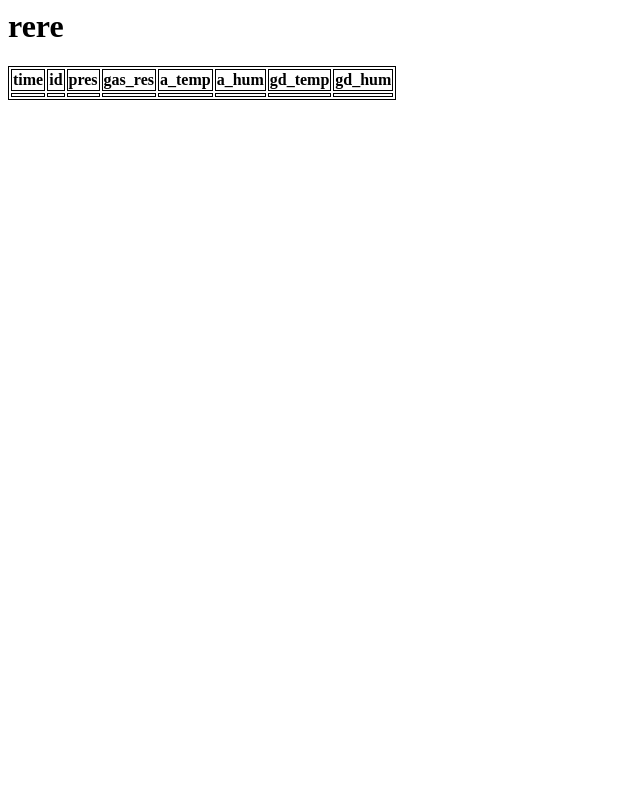
After one commit to a1eaiactaest/dht11, a Flask app: template templates/notsim.html in a window 1280 px wide. The commit adds this page. Shown: the whole page, without its empty margins (0-640 px from the left). Run offline with Flask 2, Linux system fonts and the light colour scheme; the template is opened without the code that fills it, so the values that code supplies are empty; some libraries are stand-ins or nearby versions.

Commit message:
run with run.sh

```diff
--- a/db.py
+++ b/db.py
@@ -5,14 +5,19 @@ from connection import Connection
 import time
 import os
 
+SIM = os.getenv('SIM', None) is not None
+
 READ = os.getenv('READ', None) is not None
 WRITE = os.getenv('WRITE', None) is not None
 CLEAR = os.getenv('CLEAR', None) is not None
 
 class Database:
-  def __init__(self, MODE):
-    self.MODE = MODE
-    self.serial_connection = Connection('/dev/ttyACM0')
+  def __init__(self, sim_mode):
+    self.sim_mode = sim_mode is not None
+    if self.sim_mode:
+      self.serial_connection = Connection('/dev/ttyACM0', True)
+    else:
+      self.serial_connection = Connection('/dev/ttyACM0', False)
     self.conn = sqlite3.connect('serial_archive.db', check_same_thread=False)
     self.cur = self.conn.cursor()
     self.init_db()
@@ -24,7 +29,7 @@ class Database:
       pass
 
   def init_db(self):
-    if self.MODE == "SIM":
+    if SIM:
       data_table = """CREATE TABLE IF NOT EXISTS serial_data (
                       time      text,
                       id        integer,
@@ -48,11 +53,16 @@ class Database:
                       a_hum     real,
                       gd_temp   real,
                       gd_hum    real);"""
+
     self.create_table(data_table)
 
   def append_td(self, data: dict):
-    sql = "INSERT INTO serial_data VALUES (?,?,?,?,?,?,?,?)"
+    if SIM:
+      sql = "INSERT INTO serial_data VALUES (?,?,?,?,?,?,?,?,?,?,?,?)"
+    else:
+      sql = "INSERT INTO serial_data VALUES (?,?,?,?,?,?,?,?)"
     sql_data = [v for k,v in data.items()]
+    print(sql_data)
     self.cur.execute(sql, sql_data)
     self.conn.commit()
 
@@ -77,7 +87,10 @@ class Database:
 
 
 if __name__ == "__main__":
-  db = Database('SIM')
+  if SIM:
+    db = Database(True)
+  else:
+    db = Database()
   if WRITE:
     while (1):
       #db.write_db(300) # every 5 minutes
--- a/serve.py
+++ b/serve.py
@@ -10,28 +10,19 @@ from db import Database
 
 SIM = os.getenv('SIM', None) is not None
 
-class Thread(object):
-  def __init__(self, delay=100000):
-    self.acc = 0
-    self.delay = delay
-    t = threading.Thread(target=self.run, args=())
-    t.daemon = True
-    t.start()
-
-  def run(self):
-    while(1):
-      d.write_db(900, True)
-
 if SIM:
-  d = Database('SIM')
+  d = Database(True)
 else:
-  d = Database()
+  d = Database(True)
 
 app = Flask(__name__)
 
 @app.route('/')
 def hello():
-  return render_template('index.html')
+  if SIM:
+    return render_template('sim.html')
+  else:
+    return render_template('notsim.html')
 
 @app.route('/init')
 def init_values():
--- a/static/index.js
+++ b/static/index.js
@@ -14,23 +14,6 @@ function fetch_data(){
   })
 }
 
-function write_to_table(values_arr){
-    let table = document.getElementById("datatable");
-    let row = table.insertRow(1);
-    let time_cell = row.insertCell(); time_cell.innerHTML = values_arr[0];
-    let id_cell = row.insertCell(); id_cell.innerHTML = values_arr[1];
-    let pres_cell = row.insertCell(); pres_cell.innerHTML = values_arr[2];
-    let gas_res_cell = row.insertCell(); gas_res_cell.innerHTML = values_arr[3];
-    let a_temp_cell = row.insertCell(); a_temp_cell.innerHTML = values_arr[4];
-    let a_hum_cell = row.insertCell(); a_hum_cell.innerHTML = values_arr[5];
-    let gd_temp_cell = row.insertCell(); gd_temp_cell.innerHTML = values_arr[6];
-    let gd_hum_cell = row.insertCell(); gd_hum_cell.innerHTML = values_arr[7];
-    let gps_lat_cell = row.insertCell(); gps_lat_cell.innerHTML = values_arr[8];
-    let gps_lon_cell = row.insertCell(); gps_lon_cell.innerHTML = values_arr[9];
-    let gps_angle_cell = row.insertCell(); gps_angle_cell.innerHTML = values_arr[10];
-    let gps_speed_cell = row.insertCell(); gps_speed_cell.innerHTML = values_arr[11];
-}
-
 var intervalId = window.setInterval(function(){
   fetch_data();
 }, 10000);
--- /dev/null
+++ b/static/notsim.js
@@ -0,0 +1,12 @@
+function write_to_table(values_arr){
+    let table = document.getElementById("datatable");
+    let row = table.insertRow(1);
+    let time_cell = row.insertCell(); time_cell.innerHTML = values_arr[0];
+    let id_cell = row.insertCell(); id_cell.innerHTML = values_arr[1];
+    let pres_cell = row.insertCell(); pres_cell.innerHTML = values_arr[2];
+    let gas_res_cell = row.insertCell(); gas_res_cell.innerHTML = values_arr[3];
+    let a_temp_cell = row.insertCell(); a_temp_cell.innerHTML = values_arr[4];
+    let a_hum_cell = row.insertCell(); a_hum_cell.innerHTML = values_arr[5];
+    let gd_temp_cell = row.insertCell(); gd_temp_cell.innerHTML = values_arr[6];
+    let gd_hum_cell = row.insertCell(); gd_hum_cell.innerHTML = values_arr[7];
+}
--- /dev/null
+++ b/templates/notsim.html
@@ -0,0 +1,39 @@
+<html>
+<head>
+<title>rere</title>
+<script src="https://ajax.googleapis.com/ajax/libs/jquery/3.5.1/jquery.min.js"></script>
+<script src="https://requirejs.org/docs/release/2.3.6/minified/require.js"></script>
+</head>
+<style>
+table, th, td {
+  border: 1px solid black;
+}
+</style>
+<body>
+<script type="text/javascript" src="static/notsim.js"></script>
+<script type="text/javascript" src="static/index.js"></script>
+<h1>rere</h1>
+<table id="datatable">
+  <tr style="width: 100%">
+    <th>time</th>
+    <th>id</th>
+    <th>pres</th>
+    <th>gas_res</th>
+    <th>a_temp</th>
+    <th>a_hum</th>
+    <th>gd_temp</th>
+    <th>gd_hum</th>
+  </tr>
+  <tr>
+    <td id="time"></td>
+    <td id="id"></td>
+    <td id="pres"></td>
+    <td id="gas_res"></td>
+    <td id="a_temp"></td>
+    <td id="a_hum"></td>
+    <td id="gd_temp"></td>
+    <td id="gd_hum"></td>
+  </tr>
+</table>
+</body>
+</html>
--- a/templates/index.html
+++ b/templates/sim.html
@@ -10,6 +10,7 @@ table, th, td {
 }
 </style>
 <body>
+<script type="text/javascript" src="static/sim.js"></script>
 <script type="text/javascript" src="static/index.js"></script>
 <h1>rere</h1>
 <table id="datatable">
@@ -42,6 +43,5 @@ table, th, td {
     <td id="gps_speed"></td>
   </tr>
 </table>
-<a href="/table">view table</a>
 </body>
 </html>
```
Also changed, not shown: connection.py (+13 -5 lines), static/sim.js (added, +16 -0 lines), 1 other file.
